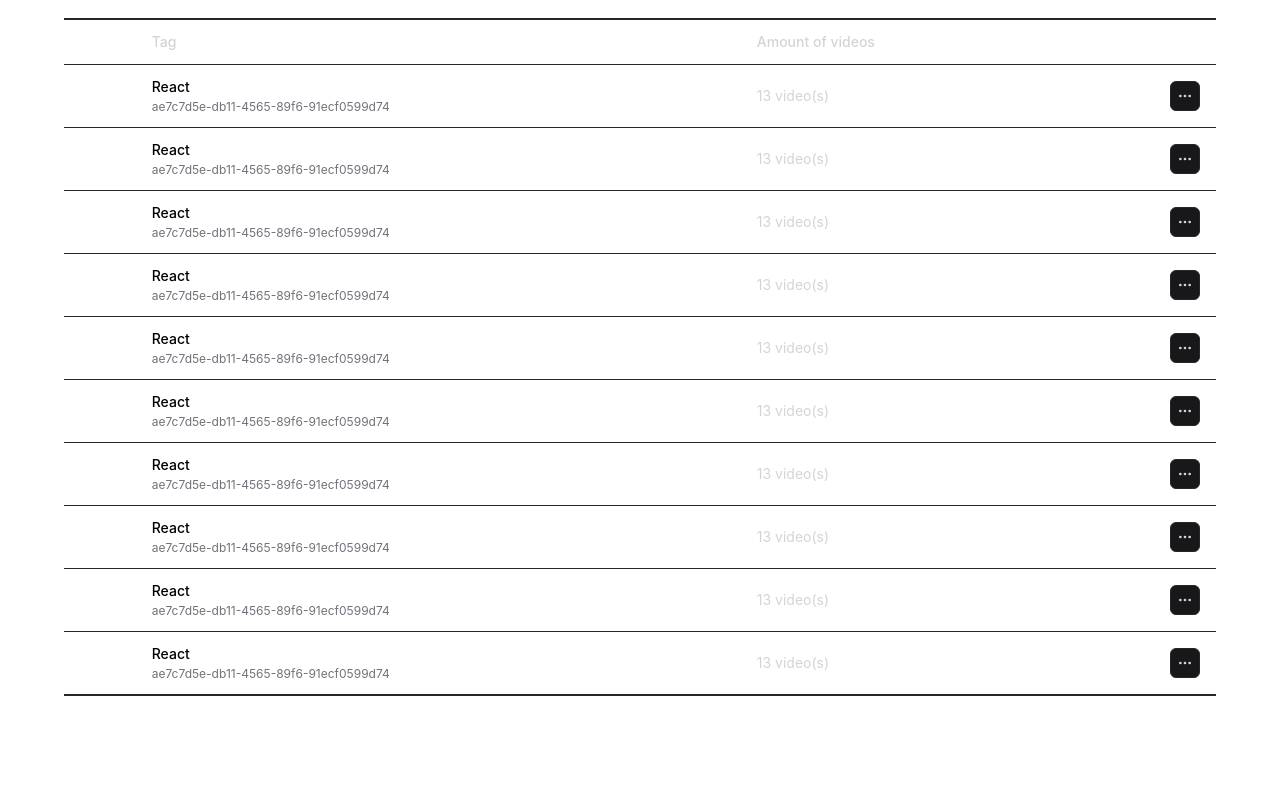
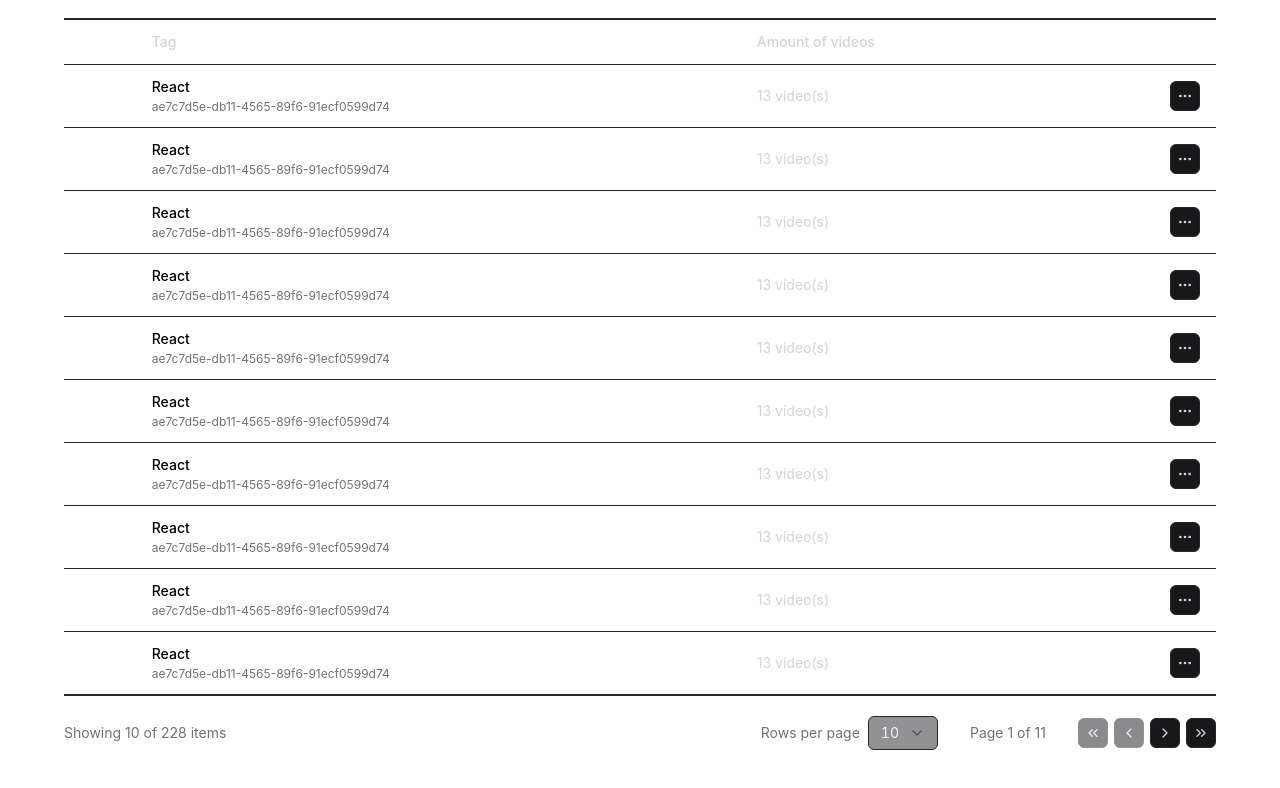
Before and after one commit to leticea/data-listing, a React app: page / in a window 1280 px wide. Shown: the part 519-1307 px from the top of the page. Before the commit the page ends 1255 px from the top, so only its background shows below. Built offline with nearby package versions, Linux system fonts and the light colour scheme; the HTML template or start-up script is replaced by a standard one.

Commit message:
feat(app.tsx): inserting pagination component

```diff
--- a/package.json
+++ b/package.json
@@ -14,6 +14,7 @@
     "lucide-react": "^0.336.0",
     "react": "^18.2.0",
     "react-dom": "^18.2.0",
+    "react-router-dom": "^6.22.1",
     "tailwind-merge": "^2.2.1",
     "tailwind-variants": "^0.2.0"
   },
--- a/src/app.tsx
+++ b/src/app.tsx
@@ -11,6 +11,7 @@
   TableHeader,
   TableRow,
 } from "./components/ui/table";
+import { Pagination } from "./components/pagination";
 
 export function App() {
   return (
@@ -50,9 +51,9 @@
             </TableRow>
           </TableHeader>
           <TableBody>
-            {Array.from({ length: 10 }).map(() => {
+            {Array.from({ length: 10 }).map((value, index) => {
               return (
-                <TableRow>
+                <TableRow key={index}>
                   <TableCell></TableCell>
                   <TableCell>
                     <div className="flex flex-col gap-0.5">
@@ -73,6 +74,8 @@
             })}
           </TableBody>
         </Table>
+
+        <Pagination />
       </main>
     </div>
   );
--- a/src/components/pagination.tsx
+++ b/src/components/pagination.tsx
@@ -3,64 +3,15 @@
   ChevronRight,
   ChevronsLeft,
   ChevronsRight,
-} from 'lucide-react'
+} from "lucide-react";
 
-import { useSearchParams } from 'react-router-dom'
-import { Button } from './ui/button'
-import { Select, SelectContent, SelectItem, SelectTrigger } from './ui/select'
+import { Button } from "./ui/button";
+import { Select, SelectContent, SelectItem, SelectTrigger } from "./ui/select";
 
-interface PaginationProps {
-  pages: number
-  items: number
-  page: number
-}
-
-export function Pagination({ items, page, pages }: PaginationProps) {
-  const [, setSearchParams] = useSearchParams()
-
-  function firstPage() {
-    setSearchParams(params => {
-      params.set('page', '1')
-
-      return params
-    })
-  }
-
-  function previousPage() {
-    if (page - 1 <= 0) {
-      return
-    }
-
-    setSearchParams(params => {
-      params.set('page', String(page - 1))
-
-      return params
-    })
-  }
-
-  function nextPage() {
-    if (page + 1 > pages) {
-      return
-    }
-
-    setSearchParams(params => {
-      params.set('page', String(page + 1))
-
-      return params
-    })
-  }
-
-  function lastPage() {
-    setSearchParams(params => {
-      params.set('page', String(pages))
-
-      return params
-    })
-  }
-
+export function Pagination() {
   return (
     <div className="flex text-sm items-center justify-between text-zinc-500">
-      <span>Showing 10 of {items} items</span>
+      <span>Showing 10 of 228 items</span>
       <div className="flex items-center gap-8">
         <div className="flex items-center gap-2">
           <span>Rows per page</span>
@@ -75,27 +26,27 @@
           </Select>
         </div>
 
-        <span>Page {page} of {pages}</span>
+        <span>Page 1 of 11</span>
 
         <div className="space-x-1.5">
-          <Button onClick={firstPage} size="icon" disabled={page - 1 <= 0}>
+          <Button size="icon" disabled>
             <ChevronsLeft className="size-4" />
             <span className="sr-only">First page</span>
           </Button>
-          <Button onClick={previousPage} size="icon" disabled={page - 1 <= 0}>
+          <Button size="icon" disabled>
             <ChevronLeft className="size-4" />
             <span className="sr-only">Previous page</span>
           </Button>
-          <Button onClick={nextPage} size="icon" disabled={page + 1 > pages}>
+          <Button size="icon">
             <ChevronRight className="size-4" />
             <span className="sr-only">Next page</span>
           </Button>
-          <Button onClick={lastPage} size="icon" disabled={page + 1 > pages}>
+          <Button size="icon">
             <ChevronsRight className="size-4" />
             <span className="sr-only">Last page</span>
           </Button>
         </div>
       </div>
     </div>
-  )
+  );
 }
```
Also changed, not shown: 1 other file (tests, documents, lock files or other folders).
